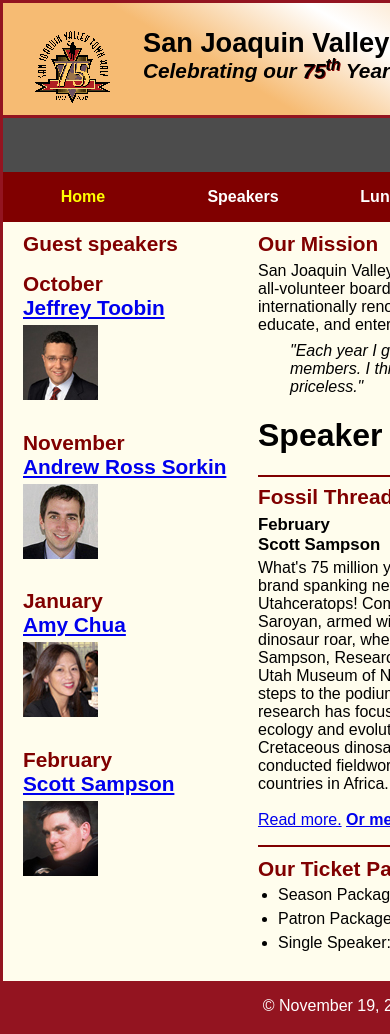
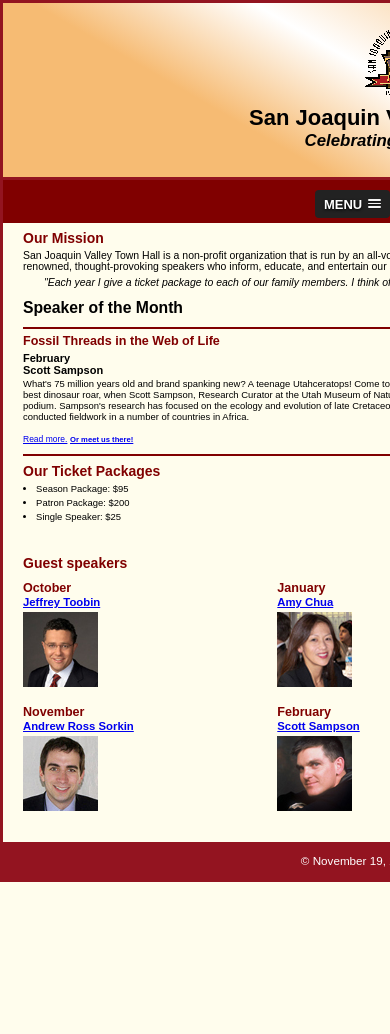
Before and after one commit to melodyc86/A15, a plain HTML site: page index.html in a window 390 px wide. Shown: the top 1034 px of the page. After the commit the page ends 882 px from the top, so only its background shows below. Drawn offline with nearby package versions, Linux system fonts and the light colour scheme.

Commit message:
Update main.css

```diff
--- a/styles/main.css
+++ b/styles/main.css
@@ -193,3 +193,52 @@
 	  padding-top: 1em;
 	  padding-bottom: 1em;
   }
+
+@media only screen and (max-width: 959px) {
+    section h1 {
+        font-size: 135%;
+    }
+    section h2, aside h2 {
+        font-size: 120%;
+    }
+}
+
+@media only screen and (max-width: 767px) {
+    header img {
+        float: none;
+    }
+    header {
+        text-align: center;
+        align-items: center;
+    }
+    section, aside {
+        float: none;
+        width: 95%;
+    }
+    aside {
+        padding-right: 2.5%;
+    }
+    div {
+        -webkit-column-count: 2;
+        -moz-column-count: 2;
+        column-count: 2;
+    }
+}
+
+@media only screen and (max-width: 479px) {
+    * {
+        font-size: 90%;
+    }
+}
+
+@media only screen and (max-width: 767px) {
+    #mobile_menu {
+        display: block;
+    }
+    #nav_menu {
+        display: none;
+    }
+    .slicknav_menu {
+        background-color: #800000 !important;
+    }
+}
```
